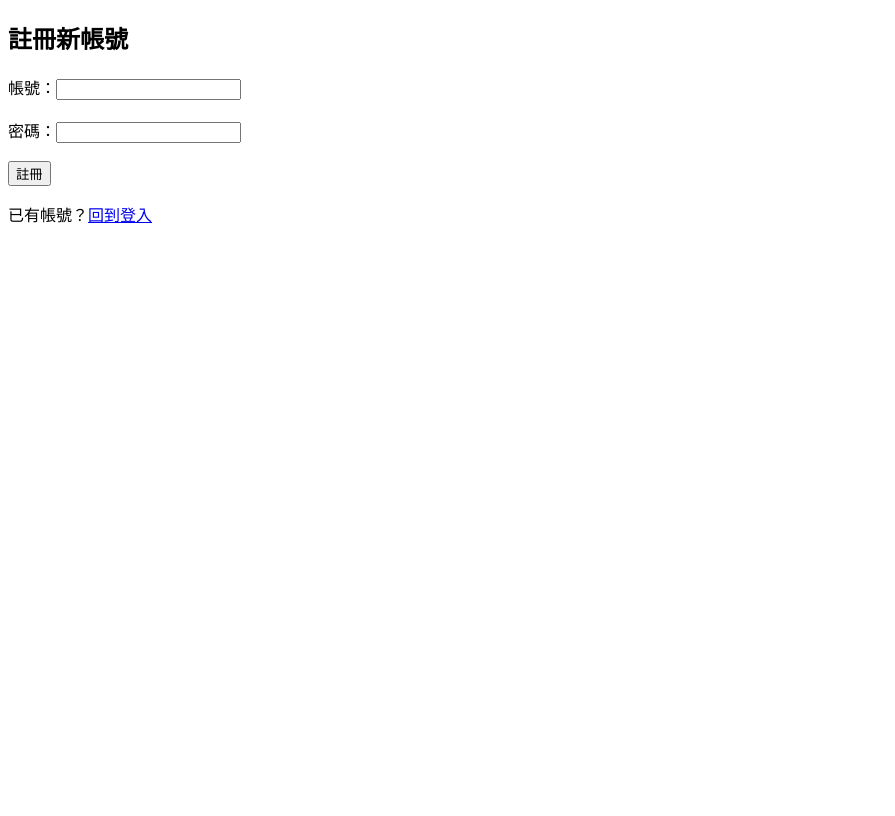
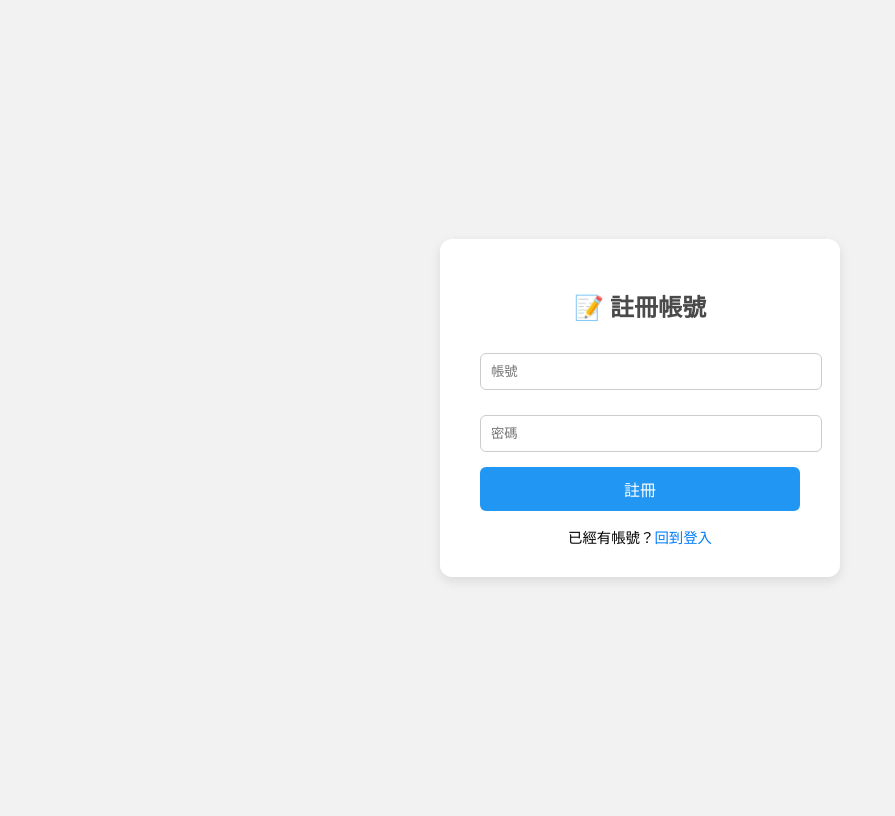
Before and after one commit to Normad2005/BBS, a Flask app: page /register in a window 1280 px wide. Shown: the whole page, without its empty margins (0-895 px from the left). Before the commit the page ends 223 px from the top, so only its background shows below. Run offline with Flask 3, Linux system fonts and the light colour scheme.

Commit message:
Update register.html

```diff
--- a/templates/register.html
+++ b/templates/register.html
@@ -2,15 +2,74 @@
 <html>
 <head>
     <meta charset="UTF-8">
-    <title>註冊 - 家庭BBS</title>
+    <title>註冊 | 家庭留言板</title>
+    <style>
+        body {
+            font-family: "Segoe UI", sans-serif;
+            background-color: #f2f2f2;
+            display: flex;
+            justify-content: center;
+            align-items: center;
+            height: 100vh;
+        }
+        .register-container {
+            background-color: white;
+            padding: 30px 40px;
+            border-radius: 12px;
+            box-shadow: 0 4px 12px rgba(0,0,0,0.1);
+            width: 320px;
+        }
+        h2 {
+            text-align: center;
+            margin-bottom: 20px;
+            color: #4a4a4a;
+        }
+        input[type="text"], input[type="password"] {
+            width: 100%;
+            padding: 10px;
+            margin-top: 10px;
+            margin-bottom: 15px;
+            border: 1px solid #ccc;
+            border-radius: 6px;
+        }
+        button {
+            width: 100%;
+            padding: 10px;
+            background-color: #2196F3;
+            border: none;
+            color: white;
+            font-size: 1em;
+            border-radius: 6px;
+            cursor: pointer;
+        }
+        button:hover {
+            background-color: #1976D2;
+        }
+        .switch-link {
+            text-align: center;
+            margin-top: 15px;
+            font-size: 0.9em;
+        }
+        .switch-link a {
+            color: #007BFF;
+            text-decoration: none;
+        }
+        .switch-link a:hover {
+            text-decoration: underline;
+        }
+    </style>
 </head>
 <body>
-    <h2>註冊新帳號</h2>
-    <form method="POST">
-        <label>帳號：</label><input type="text" name="username" required><br><br>
-        <label>密碼：</label><input type="password" name="password" required><br><br>
-        <button type="submit">註冊</button>
-    </form>
-    <p>已有帳號？<a href="/login">回到登入</a></p>
+    <div class="register-container">
+        <h2>📝 註冊帳號</h2>
+        <form method="POST">
+            <input type="text" name="username" placeholder="帳號" required>
+            <input type="password" name="password" placeholder="密碼" required>
+            <button type="submit">註冊</button>
+        </form>
+        <div class="switch-link">
+            已經有帳號？<a href="/login">回到登入</a>
+        </div>
+    </div>
 </body>
 </html>
```
